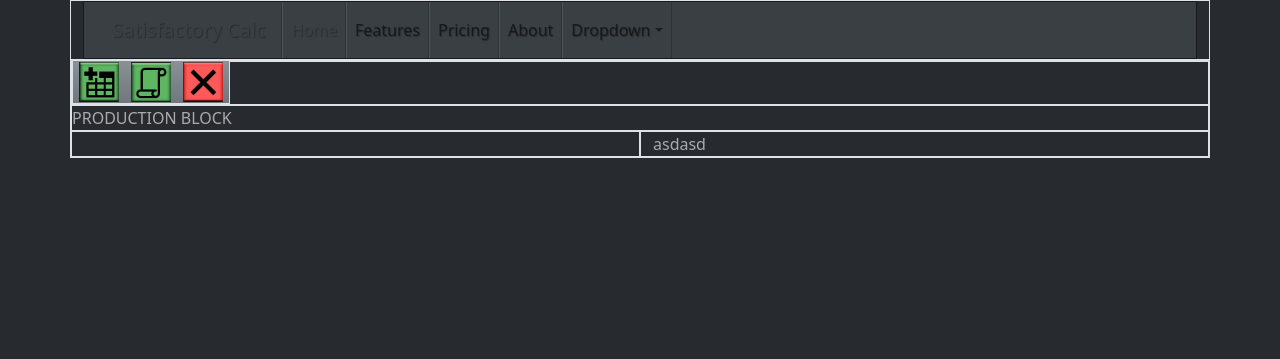
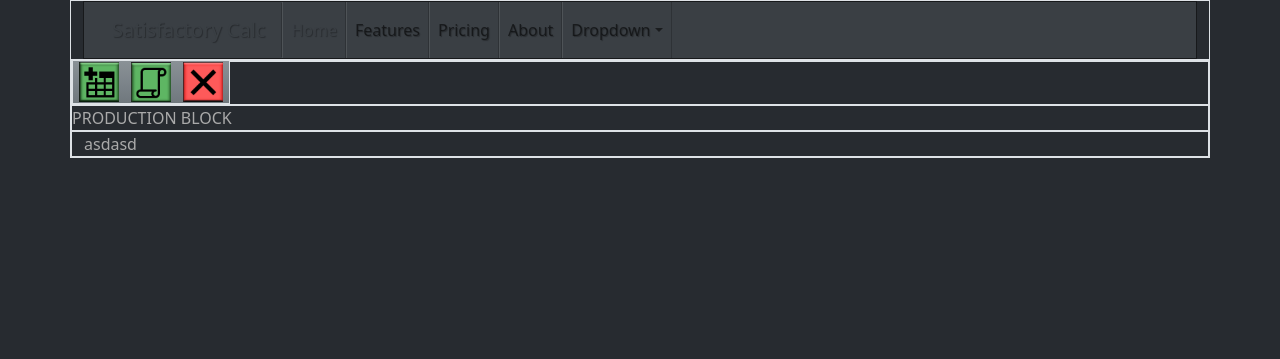
Before and after one commit to MAXBread/satisfactorycalc, a Django app: page / in a window 1280 px wide. Shown: the top 359 px of the page. Run offline with Django 5.2, Linux system fonts and the light colour scheme; data that the repository does not hold is empty.

```diff
--- a/main/templates/main/index.html
+++ b/main/templates/main/index.html
@@ -94,7 +94,7 @@
         PRODUCTION BLOCK
     </div>
     <div class="row">
-        <div class="col border" id="recipelist" style="display: noneite">
+        <div class="col border" id="recipelist" style="display: none">
             <form action="" method="post">
             {% csrf_token %}
             <div class="row">
```
